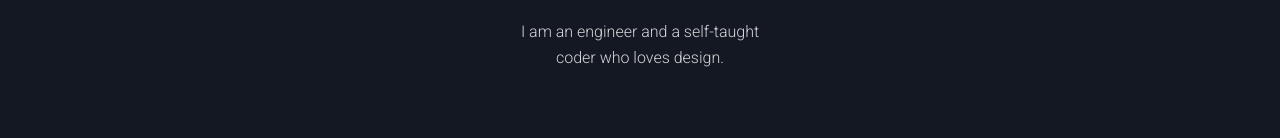
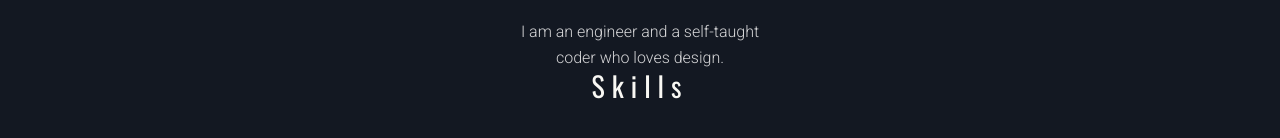
Before and after one commit to Pooya-Tolideh/portfolio-website, a website: page src/index.html in a window 1280 px wide. Shown: the part 420-558 px from the top of the page. Drawn offline with nearby package versions, Linux system fonts and the light colour scheme; files that its build step writes are made by us from their sources.

Commit message:
chore: commenting the sidebar section in index.html

```diff
--- a/src/index.html
+++ b/src/index.html
@@ -49,7 +49,15 @@
         <img class="m-sidebar__profile-pic" src="images/profile-pic.png" alt="pooya tolideh's profile picture">
         <h1 class="m-sidebar__title">POOYA  TOLIDEH</h1>
         <p class="m-sidebar__kicker">I am an engineer and a self-taught coder who loves design.</p>
+
+        <div class="m-sidebar__skills">
+          <h1 class="m-sidebar__skills-title">Skills</h1>
+
+        </div>
+        <!--/m-sidebar__skills-->
+
       </header>
+      <!--./m-sidebar-->
 
     </div>
 
```
